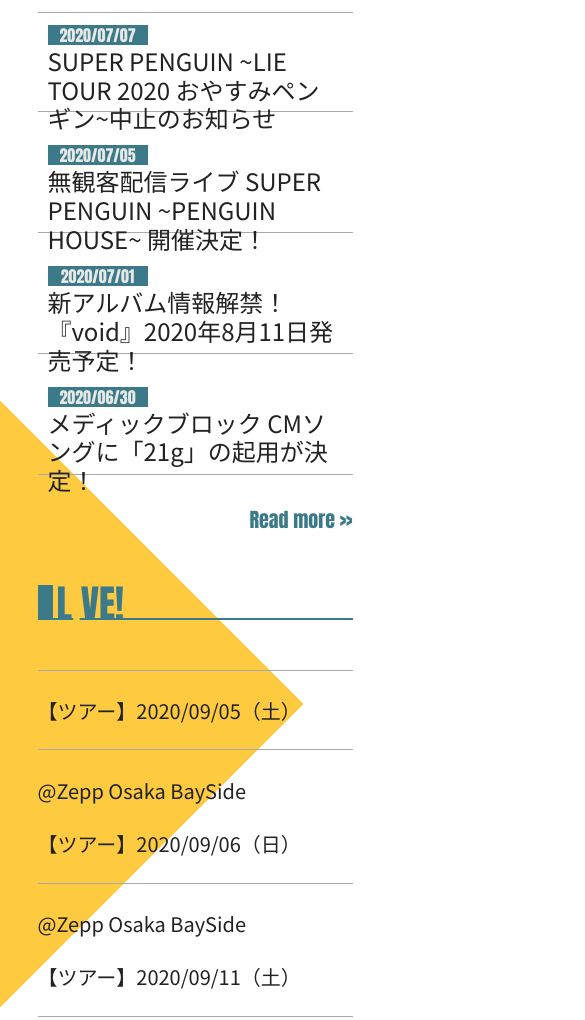
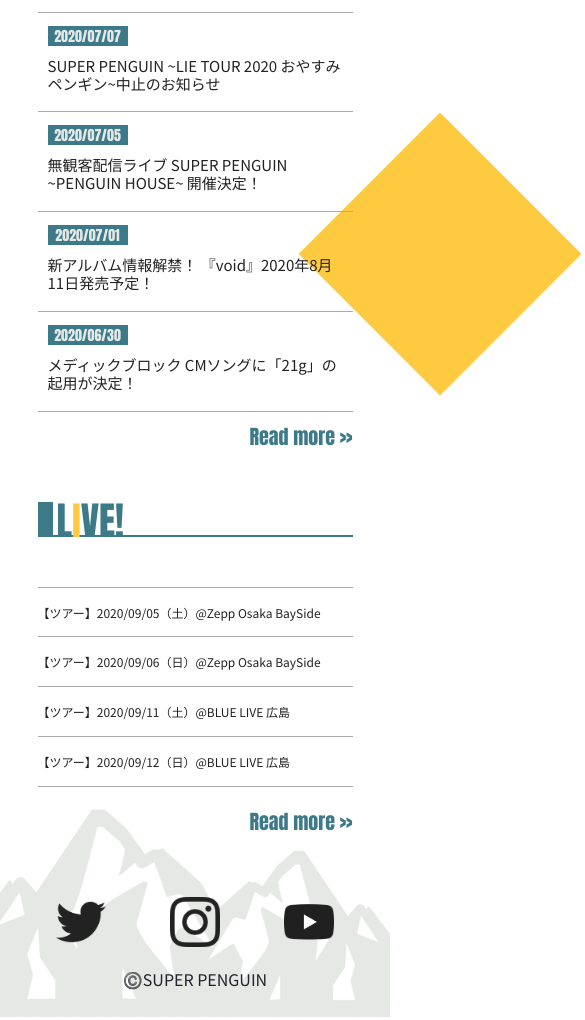
Before and after one commit to kero-ugok/kero-ugok.github.io, a plain HTML site: page kadai/index.html in a window 390 px wide. Shown: the part 2540-3560 px from the top of the page, 585 px wide, since content can reach past the window. Drawn offline with nearby package versions, Linux system fonts and the light colour scheme.

Commit message:
indexresponsiv

```diff
--- a/kadai/css/index.css
+++ b/kadai/css/index.css
@@ -50,6 +50,10 @@
 .back .rect2 {
   top: 2300px;
   left: -300px;
+}
+
+.back .rect3 {
+  display: none;
 }
 
 .new_album {
@@ -242,17 +246,62 @@
     line-height: 115px;
   }
 
+  .back .rect {
+    width: 200px;
+    height: 200px;
+  }
+
+  .back .rect1 {
+    top: 590px;
+    right: -150px;
+  }
+
+  .back .rect2 {
+    top: 1200px;
+    left: -150px;
+  }
+
+  .back .rect3 {
+    display: block;
+    top: 2000px;
+    right: -150px;
+  }
+
   .new_album img {
     width: 80%;
   }
 
   .new_album p {
-	font-size: 15px;
-}
+    font-size: 15px;
+  }
 
   .new_album li {
-  font-size: 15px;
+    font-size: 15px;
   }
 
+  .information .date {
+    width: 80px;
+  }
 
+  .information .date p {
+    font-size: 14px;
+  }
+
+  .information h4 {
+    font-size: 15px;
+    margin-top: 10px;
+  }
+
+  .live {
+    margin-bottom: 50px;
+  }
+
+  .live a {
+    height: 50px;
+    line-height: 50px;
+  }
+
+  .live p {
+    font-size: 12px;
+  }
 }
--- a/kadai/index.html
+++ b/kadai/index.html
@@ -57,6 +57,7 @@
 
         <div class="rect rect1"></div>
         <div class="rect rect2"></div>
+        <div class="rect rect3"></div>
       </div>
 
       <article>
```
